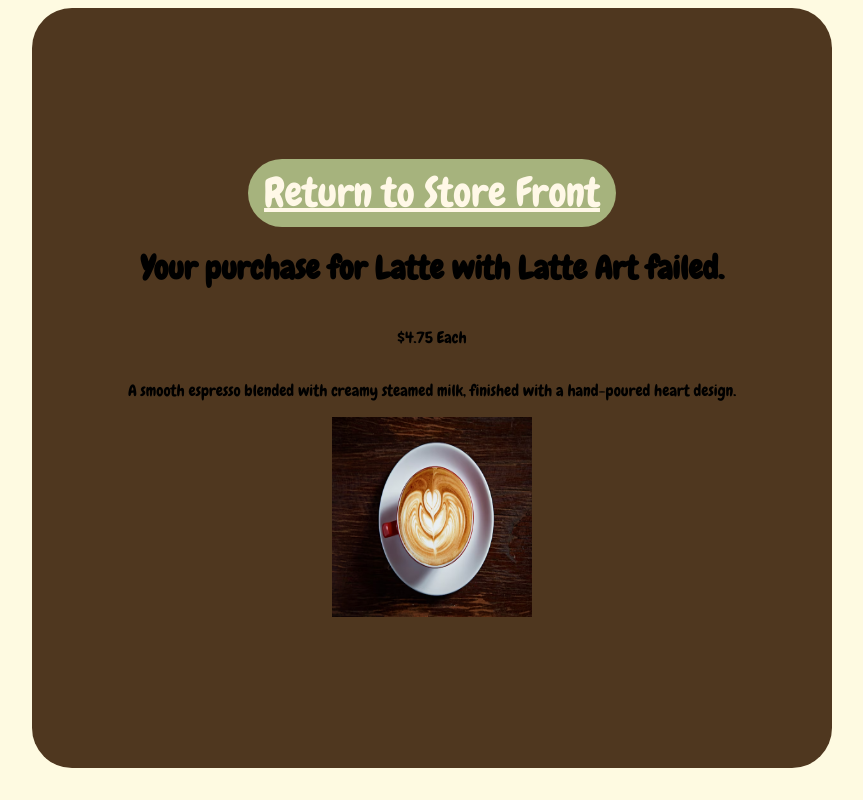
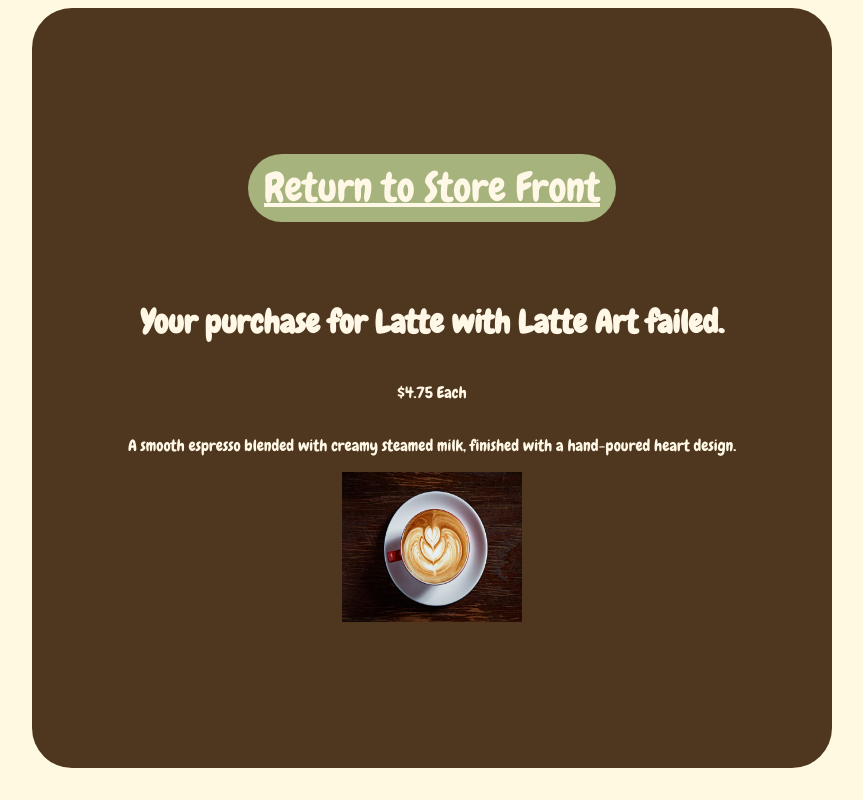
Before and after one commit to Abean16/Django-Unit-Project, a Django app: page /payment-failed/3/ in a window 1280 px wide. Shown: the whole page, without its empty margins (208-1071 px from the left). Run offline with Django 5.2, Linux system fonts and the light colour scheme; data comes from the database, SQL or seed files in the repository.

Commit message:
payment image fix

```diff
--- a/app/static/css/style.css
+++ b/app/static/css/style.css
@@ -418,6 +418,7 @@ input:-webkit-autofill {
 
 .success-body2 {
     background-color: #4f371f;
+    color: #fff8e7;
     display: flex;
     flex-direction: column;
     border-radius: 40px;
--- a/app/templates/payment-failed.html
+++ b/app/templates/payment-failed.html
@@ -5,10 +5,10 @@
     <div class="success-body"></div>
         <div class="success-body2">
                     <a class="back-button" href="{% url 'storefront' %}">Return to Store Front</a>
-                    <h1>Your purchase for {{ item.name }} failed.</h1>
+                    <h1 style="margin-top: 10%;">Your purchase for {{ item.name }} failed.</h1>
                     <p>${{ item.price }} Each</p>
                     <p>{{ item.description }}</p>
-                    <img src="{{ item.image.url }}" alt="{{ item.name }}" style="width: 200px; height: 200px;">
+                    <img src="{{ item.image.url }}" alt="{{ item.name }}" style="width: 180px; height: 150px;">
         </div>
     </div>
 {% endblock content %}
--- a/app/templates/payment-success.html
+++ b/app/templates/payment-success.html
@@ -5,10 +5,10 @@
     <div class="success-body"></div>
         <div class="success-body2">
                     <a class="back-button" href="{% url 'storefront' %}">Return to Store Front</a>
-                    <h1>Your purchase for {{ item.name }} was successful.</h1>
+                    <h1 style="margin-top: 10%;">Your purchase for {{ item.name }} was successful.</h1>
                     <p>${{ item.price }} Each</p>
                     <p>{{ item.description }}</p>
-                    <img src="{{ item.image.url }}" alt="{{ item.name }}" style="width: 200px; height: 200px;">
+                    <img src="{{ item.image.url }}" alt="{{ item.name }}" style="width: 180px; height: 150px;">
         </div>
     </div>
 {% endblock content %}
```
